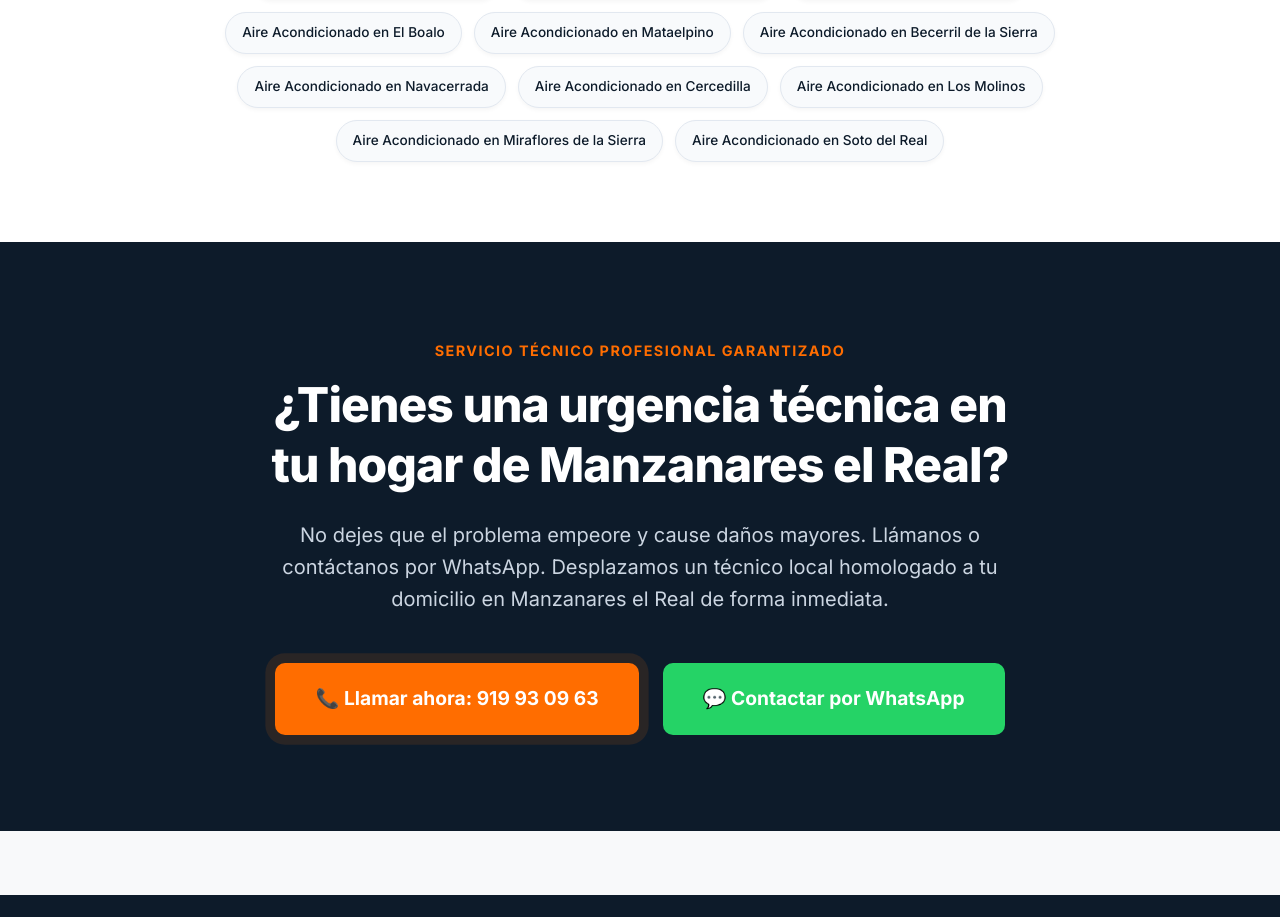
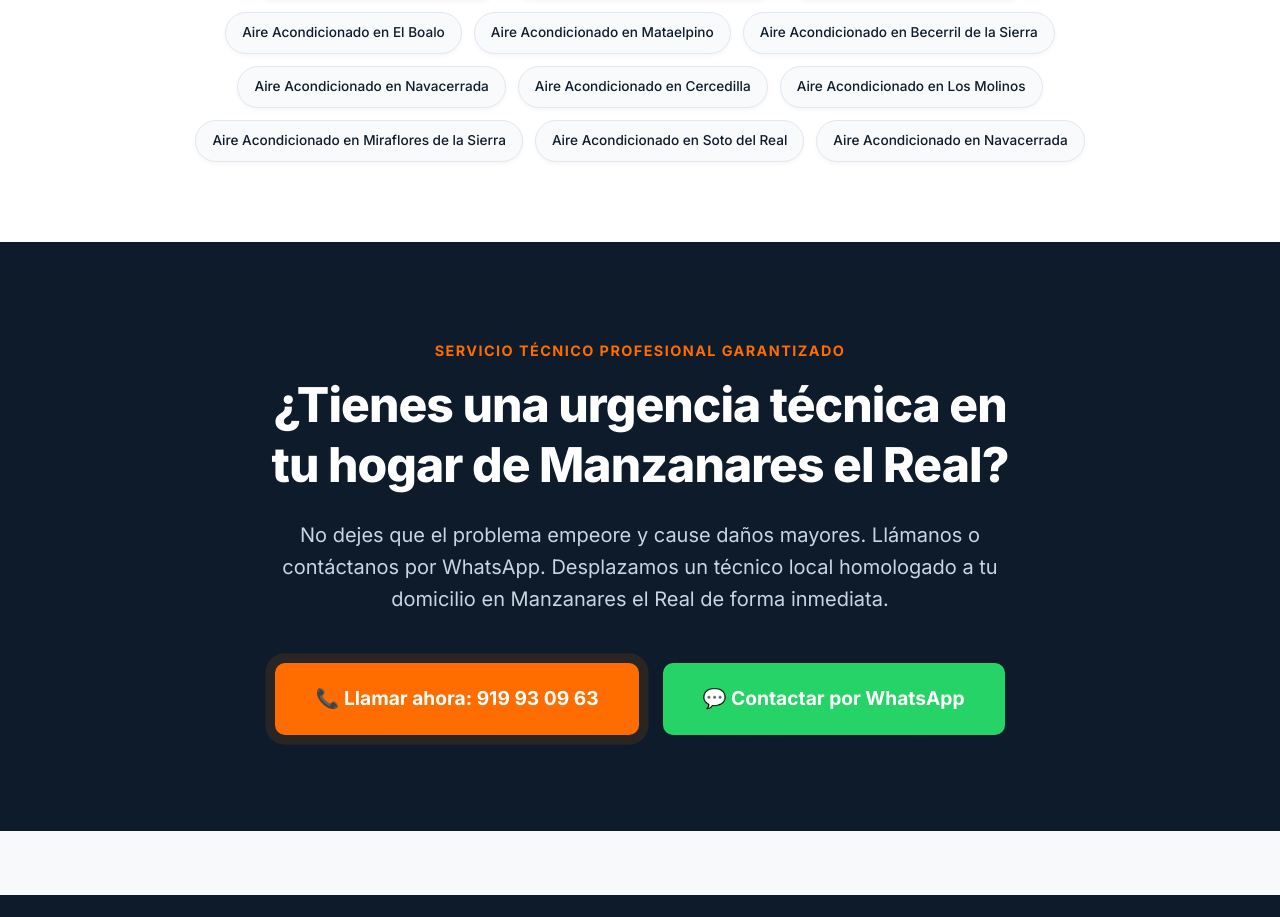
Before and after one commit to rubendelgadoomente-design/reparaciones-manzanares, a Next.js app: page /aire-acondicionado-manzanares-el-real in a window 1280 px wide. Shown: the part 9202-10119 px from the top of the page. Built offline with nearby package versions, Linux system fonts and the light colour scheme.

Commit message:
SEO: boost reformas priority in sitemap + add Navacerrada location (16 new pages)

```diff
--- a/src/data/seoData.ts
+++ b/src/data/seoData.ts
@@ -199,6 +199,19 @@ export const locationsData: LocationData[] = [
       "Miraflores de la Sierra",
       "Colmenar Viejo",
       "El Boalo"
+    ]
+  },
+  {
+    "name": "Navacerrada",
+    "timeToArrive": "30 minutos",
+    "localReferences": "junto al puerto de Navacerrada y la estación de esquí",
+    "neighborhoods": "casco urbano, Navacerrada Pueblo, La Barranca, urbanización La Dehesa, El Ventorrillo, y la zona del puerto",
+    "uniqueContent": "Navacerrada, enclave de montaña junto al famoso puerto y la estación de esquí, concentra una alta demanda de servicios de mantenimiento en viviendas de sierra sometidas a condiciones climatológicas extremas. Las heladas del invierno provocan con frecuencia la rotura de tuberías de agua en las zonas exteriores de chalets y casas rurales, así como el bloqueo de persianas por la contracción del material. Atendemos en menos de 30 minutos las zonas del casco urbano, La Barranca y La Dehesa. Somos especialistas en reparaciones urgentes de fontanería por congelación, revisiones y puesta a punto de calderas de gasoil y gas antes de la temporada de invierno, y en reformas de baños y cocinas para las viviendas de segunda residencia que sus propietarios desean actualizar.",
+    "nearbyLocations": [
+      "Cercedilla",
+      "Los Molinos",
+      "Guadarrama",
+      "Alpedrete"
     ]
   }
 ];
```
Also changed, not shown: src/app/sitemap.ts (+9 -2 lines).
